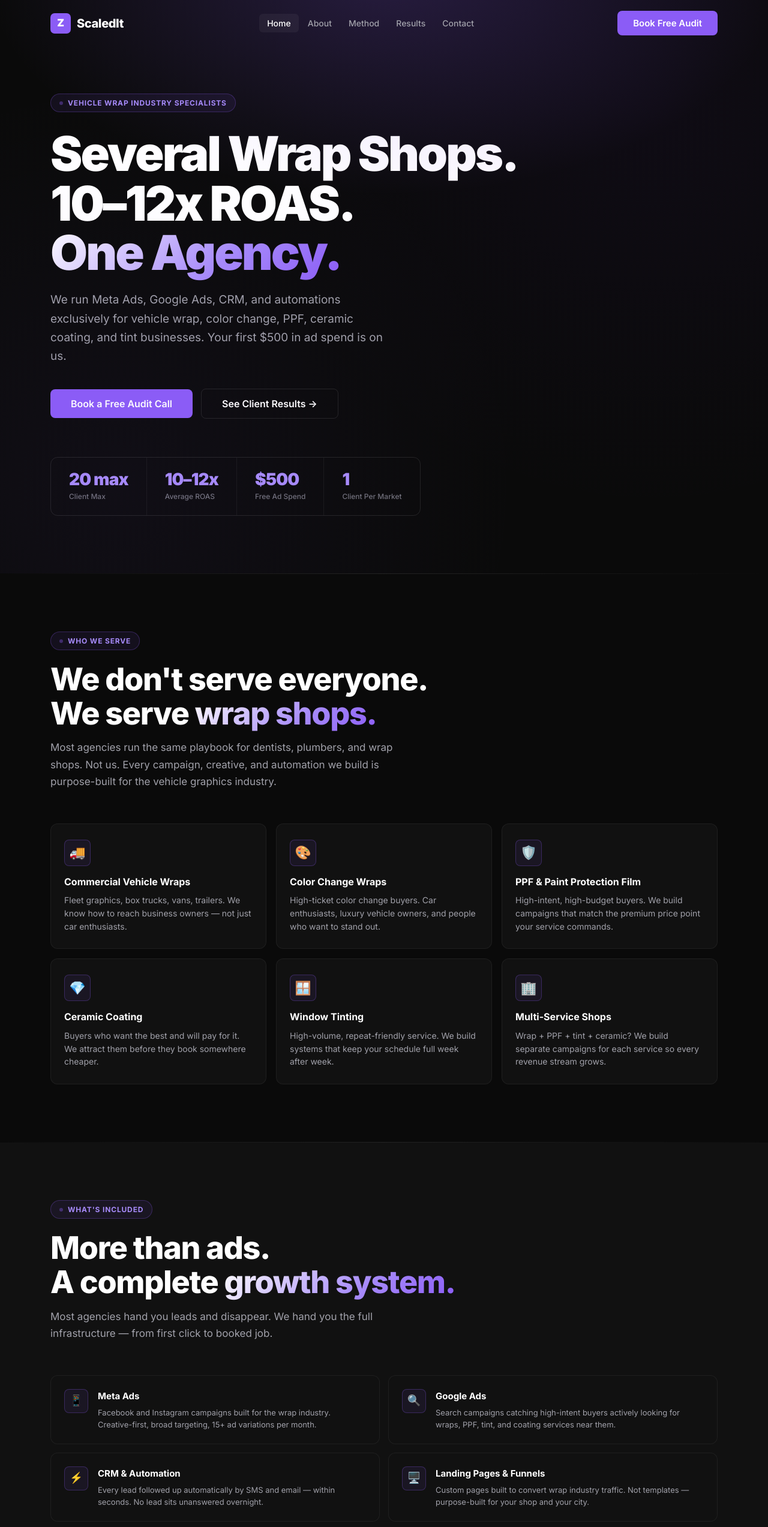
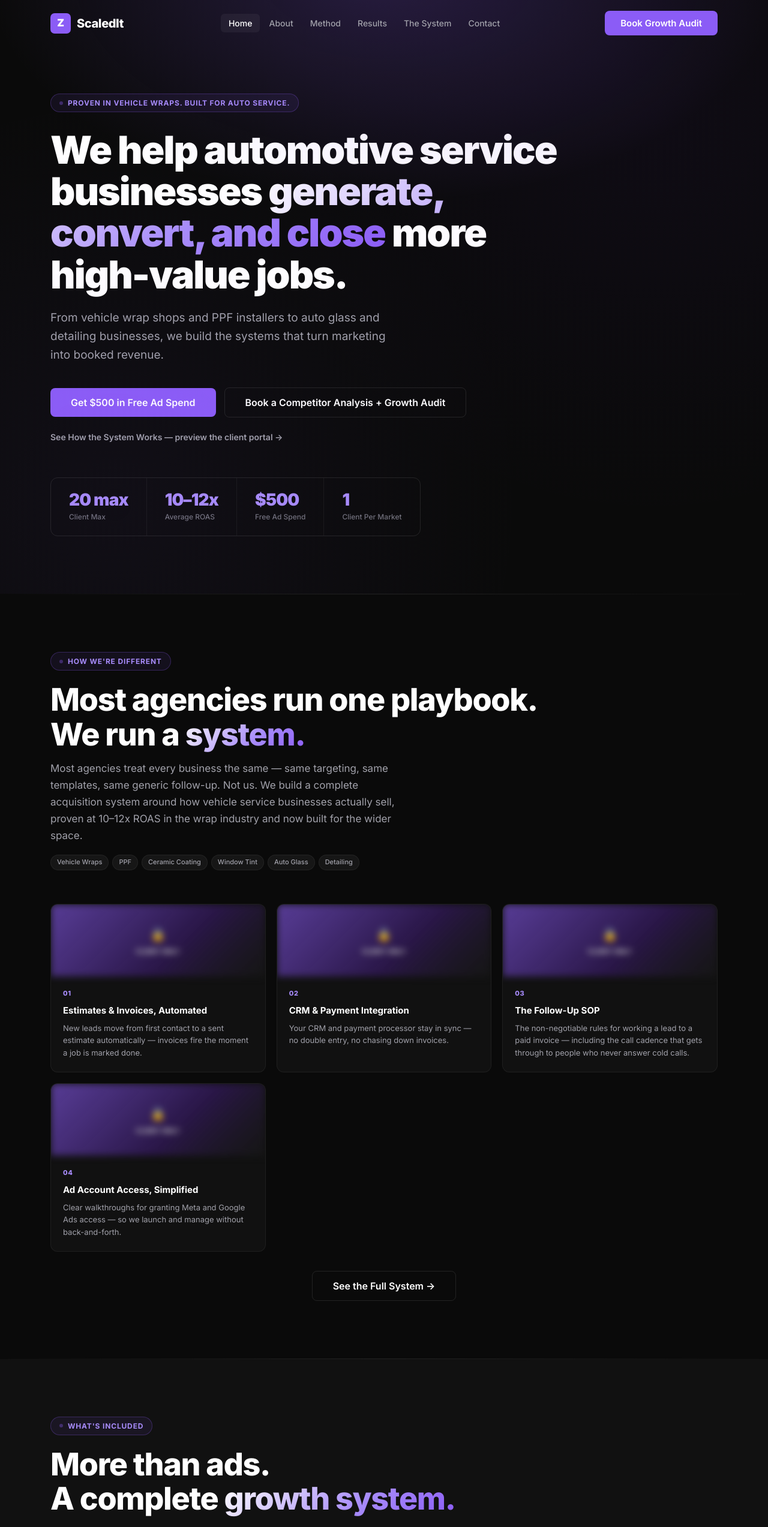
Before and after one commit to zcommerceincofficial-prog/zscaledit-website, a plain HTML site: page index.html in a window 1280 px wide. Shown: the top 2546 px of the page at 60% size. Drawn offline with Linux system fonts and the light colour scheme.

Commit message:
Reposition site from wrap-shop-exclusive to vehicle service businesses
Broaden messaging across hero, about, method, contact, and exclusivity
copy so wraps read as proof/authority rather than a hard boundary.
Add a sanitized system-preview page teasing the client onboarding
portal, link it site-wide via nav/footer, and merge the homepage
"Who We Serve" section with a blurred preview of the system. Drop the
explicit active-client count from the Results stats in favor of
states/ad-spend/ROAS/capacity.

```diff
--- a/assets/css/style.css
+++ b/assets/css/style.css
@@ -220,12 +220,12 @@ button { font-family: inherit; cursor: pointer; }
 }
 .hero__label { margin-bottom: 28px; }
 .hero h1 {
-  font-size: clamp(42px, 7vw, 80px);
+  font-size: clamp(36px, 5.4vw, 64px);
   font-weight: 900;
-  letter-spacing: -0.036em;
-  line-height: 1.03;
+  letter-spacing: -0.03em;
+  line-height: 1.08;
   margin-bottom: 22px;
-  max-width: 820px;
+  max-width: 880px;
 }
 .hero__sub {
   font-size: clamp(15px, 1.8vw, 19px);
@@ -236,8 +236,14 @@ button { font-family: inherit; cursor: pointer; }
 }
 .hero__actions {
   display: flex; align-items: center; gap: 14px;
-  flex-wrap: wrap; margin-bottom: 64px;
+  flex-wrap: wrap; margin-bottom: 20px;
 }
+.hero__tertiary {
+  display: inline-flex; align-items: center; gap: 6px;
+  font-size: 14px; font-weight: 600; color: var(--text-3);
+  margin-bottom: 56px; transition: color var(--t);
+}
+.hero__tertiary:hover { color: var(--purple-light); }
 .hero__stats {
   display: flex; flex-wrap: wrap;
   border: 1px solid var(--border-2);
@@ -565,6 +571,38 @@ button { font-family: inherit; cursor: pointer; }
 }
 .footer__bottom p { font-size: 13px; color: var(--text-4); }
 
+/* ── System preview page ── */
+.preview-grid {
+  display: grid; grid-template-columns: repeat(3, 1fr); gap: 18px;
+}
+.preview-card {
+  background: var(--bg-2); border: 1px solid var(--border);
+  border-radius: var(--radius); overflow: hidden;
+  transition: border-color 0.25s, transform 0.25s;
+}
+.preview-card:hover { border-color: var(--purple-border); transform: translateY(-2px); }
+.preview-card__thumb {
+  position: relative; height: 120px;
+  background: linear-gradient(135deg, rgba(139,92,246,0.35), rgba(109,40,217,0.15) 60%, var(--bg-3));
+  filter: blur(6px);
+  display: flex; align-items: center; justify-content: center;
+}
+.preview-card__lock {
+  position: absolute; inset: 0;
+  display: flex; flex-direction: column; align-items: center; justify-content: center;
+  gap: 4px; backdrop-filter: blur(0px); filter: none;
+}
+.preview-card__lock .icon { font-size: 20px; }
+.preview-card__lock .label {
+  font-size: 10px; font-weight: 700; color: #fff;
+  text-transform: uppercase; letter-spacing: 0.06em;
+  text-shadow: 0 1px 4px rgba(0,0,0,0.6);
+}
+.preview-card__body { padding: 20px 20px 22px; }
+.preview-card__n { font-size: 11px; font-weight: 800; color: var(--purple-light); letter-spacing: 0.06em; margin-bottom: 8px; }
+.preview-card h4 { font-size: 15px; font-weight: 700; margin-bottom: 7px; }
+.preview-card p { font-size: 13px; color: var(--text-3); line-height: 1.55; }
+
 /* ── Method page specifics ── */
 .method-step {
   display: grid; grid-template-columns: 80px 1fr;
@@ -622,6 +660,7 @@ button { font-family: inherit; cursor: pointer; }
   .two-col { grid-template-columns: 1fr; gap: 40px; }
   .coverage-grid { grid-template-columns: repeat(2, 1fr); }
   .included-grid { grid-template-columns: repeat(2, 1fr); }
+  .preview-grid { grid-template-columns: repeat(2, 1fr); }
 }
 
 @media (max-width: 768px) {
@@ -644,6 +683,8 @@ button { font-family: inherit; cursor: pointer; }
   .method-step { grid-template-columns: 1fr; gap: 8px; }
   .method-step__n { font-size: 40px; }
   .included-grid { grid-template-columns: 1fr; }
+  .preview-grid { grid-template-columns: 1fr; }
+  .hero__tertiary { white-space: normal; }
   .coverage-grid { grid-template-columns: 1fr; }
 }
 
--- a/index.html
+++ b/index.html
@@ -3,16 +3,16 @@
 <head>
   <meta charset="UTF-8">
   <meta name="viewport" content="width=device-width, initial-scale=1.0">
-  <title>ZScaledIt — Growth Systems for Vehicle Wrap Shops</title>
-  <meta name="description" content="The only ad agency built exclusively for vehicle wrap, PPF, ceramic coating, and tint businesses. Meta Ads, Google Ads, CRM + automations. First $500 in ad spend on us.">
+  <title>ZScaledIt — Customer Acquisition Systems for Vehicle Service Businesses</title>
+  <meta name="description" content="We build customer acquisition and sales systems for vehicle service businesses — wrap shops, PPF installers, auto glass, and detailing. Meta Ads, Google Ads, CRM + automations. First $500 in ad spend on us.">
   <link rel="canonical" href="https://www.zscaledit.com/">
-  <meta property="og:title" content="ZScaledIt — Growth Systems for Wrap Shops">
-  <meta property="og:description" content="Several wrap shops. 10–12x ROAS. The only agency built exclusively for the vehicle wrap industry.">
+  <meta property="og:title" content="ZScaledIt — Customer Acquisition Systems for Vehicle Service Businesses">
+  <meta property="og:description" content="Proven on vehicle wrap shops at 10–12x ROAS. Built for any automotive service business ready to turn marketing into booked revenue.">
   <meta property="og:url" content="https://www.zscaledit.com/">
   <meta property="og:type" content="website">
   <meta name="twitter:card" content="summary_large_image">
-  <meta name="twitter:title" content="ZScaledIt — Growth Systems for Wrap Shops">
-  <meta name="twitter:description" content="Several wrap shops. 10–12x ROAS. The only agency built for the vehicle wrap industry.">
+  <meta name="twitter:title" content="ZScaledIt — Customer Acquisition Systems for Vehicle Service Businesses">
+  <meta name="twitter:description" content="Proven on vehicle wrap shops at 10–12x ROAS. Built for any automotive service business ready to turn marketing into booked revenue.">
   <link rel="preconnect" href="https://fonts.googleapis.com">
   <link rel="preconnect" href="https://fonts.gstatic.com" crossorigin>
   <link href="https://fonts.googleapis.com/css2?family=Inter:wght@400;500;600;700;800;900&display=swap" rel="stylesheet" media="print" onload="this.media='all'">
@@ -23,12 +23,12 @@
     "@context": "https://schema.org",
     "@type": ["LocalBusiness", "ProfessionalService"],
     "name": "ZScaledIt",
-    "description": "Meta Ads and full growth systems built exclusively for vehicle wrap, PPF, ceramic coating, and tint businesses nationwide.",
+    "description": "Customer acquisition and sales systems for vehicle service businesses nationwide — vehicle wraps, PPF, ceramic coating, tint, auto glass, and detailing.",
     "url": "https://www.zscaledit.com",
     "email": "info@zscaledit.com",
     "areaServed": { "@type": "Country", "name": "US" },
     "founder": { "@type": "Person", "name": "Izaiah Jackson" },
-    "knowsAbout": ["Meta Ads", "Google Ads", "Vehicle Wraps", "PPF", "Ceramic Coating", "CRM Automation"]
+    "knowsAbout": ["Meta Ads", "Google Ads", "Vehicle Wraps", "PPF", "Ceramic Coating", "Auto Glass", "Vehicle Detailing", "CRM Automation", "Customer Acquisition Systems"]
   }
   </script>
 </head>
@@ -46,10 +46,11 @@
       <li><a href="about.html">About</a></li>
       <li><a href="method.html">Method</a></li>
       <li><a href="results.html">Results</a></li>
+      <li><a href="system-preview.html">The System</a></li>
       <li><a href="contact.html">Contact</a></li>
     </ul>
     <div class="nav__actions">
-      <a href="contact.html" class="btn btn-primary">Book Free Audit</a>
+      <a href="contact.html" class="btn btn-primary">Book Growth Audit</a>
       <button class="nav__toggle" id="navToggle" aria-label="Open menu">
         <span></span><span></span><span></span>
       </button>
@@ -64,21 +65,23 @@
   <a href="about.html">About</a>
   <a href="method.html">Method</a>
   <a href="results.html">Results</a>
+  <a href="system-preview.html">The System</a>
   <a href="contact.html">Contact</a>
-  <a href="contact.html" class="btn btn-primary">Book Free Audit</a>
+  <a href="contact.html" class="btn btn-primary">Book Growth Audit</a>
 </div>
 
 <!-- HERO -->
 <section class="hero">
   <div class="hero__glow"></div>
   <div class="container">
-    <div class="pill hero__label">Vehicle Wrap Industry Specialists</div>
-    <h1>Several Wrap Shops.<br>10–12x ROAS.<br><span class="gradient-text">One Agency.</span></h1>
-    <p class="hero__sub">We run Meta Ads, Google Ads, CRM, and automations exclusively for vehicle wrap, color change, PPF, ceramic coating, and tint businesses. Your first $500 in ad spend is on us.</p>
+    <div class="pill hero__label">Proven in Vehicle Wraps. Built for Auto Service.</div>
+    <h1>We help automotive service businesses <span class="gradient-text">generate, convert, and close</span> more high-value jobs.</h1>
+    <p class="hero__sub">From vehicle wrap shops and PPF installers to auto glass and detailing businesses, we build the systems that turn marketing into booked revenue.</p>
     <div class="hero__actions">
-      <a href="contact.html" class="btn btn-primary btn-lg">Book a Free Audit Call</a>
-      <a href="results.html" class="btn btn-outline btn-lg">See Client Results →</a>
+      <a href="contact.html" class="btn btn-primary btn-lg">Get $500 in Free Ad Spend</a>
+      <a href="contact.html" class="btn btn-outline btn-lg">Book a Competitor Analysis + Growth Audit</a>
     </div>
+    <a href="system-preview.html" class="hero__tertiary">See How the System Works — preview the client portal →</a>
     <div class="hero__stats">
       <div class="hero__stat">
         <div class="hero__stat-num">20 max</div>
@@ -102,45 +105,66 @@
 
 <div class="divider"></div>
 
-<!-- WHO WE SERVE -->
+<!-- HOW WE'RE DIFFERENT / SYSTEM SNEAK PEEK -->
 <section class="section">
   <div class="container">
     <div class="sh fade">
-      <div class="pill">Who We Serve</div>
-      <h2>We don't serve everyone.<br>We serve <span class="gradient-text">wrap shops.</span></h2>
-      <p>Most agencies run the same playbook for dentists, plumbers, and wrap shops. Not us. Every campaign, creative, and automation we build is purpose-built for the vehicle graphics industry.</p>
+      <div class="pill">How We're Different</div>
+      <h2>Most agencies run one playbook.<br>We run a <span class="gradient-text">system.</span></h2>
+      <p>Most agencies treat every business the same — same targeting, same templates, same generic follow-up. Not us. We build a complete acquisition system around how vehicle service businesses actually sell, proven at 10–12x ROAS in the wrap industry and now built for the wider space.</p>
+      <div class="tags" style="margin-top:18px;">
+        <span class="tag">Vehicle Wraps</span>
+        <span class="tag">PPF</span>
+        <span class="tag">Ceramic Coating</span>
+        <span class="tag">Window Tint</span>
+        <span class="tag">Auto Glass</span>
+        <span class="tag">Detailing</span>
+      </div>
     </div>
-    <div class="niche-grid">
-      <div class="niche-card fade">
-        <div class="niche-card__icon">🚚</div>
-        <h3>Commercial Vehicle Wraps</h3>
-        <p>Fleet graphics, box trucks, vans, trailers. We know how to reach business owners — not just car enthusiasts.</p>
+    <div class="preview-grid fade">
+      <div class="preview-card">
+        <div class="preview-card__thumb">
+          <div class="preview-card__lock"><span class="icon">🔒</span><span class="label">Client Only</span></div>
+        </div>
+        <div class="preview-card__body">
+          <div class="preview-card__n">01</div>
+          <h4>Estimates & Invoices, Automated</h4>
+          <p>New leads move from first contact to a sent estimate automatically — invoices fire the moment a job is marked done.</p>
+        </div>
       </div>
-      <div class="niche-card fade">
-        <div class="niche-card__icon">🎨</div>
-        <h3>Color Change Wraps</h3>
-        <p>High-ticket color change buyers. Car enthusiasts, luxury vehicle owners, and people who want to stand out.</p>
+      <div class="preview-card">
+        <div class="preview-card__thumb">
+          <div class="preview-card__lock"><span class="icon">🔒</span><span class="label">Client Only</span></div>
+        </div>
+        <div class="preview-card__body">
+          <div class="preview-card__n">02</div>
+          <h4>CRM & Payment Integration</h4>
+          <p>Your CRM and payment processor stay in sync — no double entry, no chasing down invoices.</p>
+        </div>
       </div>
-      <div class="niche-card fade">
-        <div class="niche-card__icon">🛡️</div>
-        <h3>PPF & Paint Protection Film</h3>
-        <p>High-intent, high-budget buyers. We build campaigns that match the premium price point your service commands.</p>
+      <div class="preview-card">
+        <div class="preview-card__thumb">
+          <div class="preview-card__lock"><span class="icon">🔒</span><span class="label">Client Only</span></div>
+        </div>
+        <div class="preview-card__body">
+          <div class="preview-card__n">03</div>
+          <h4>The Follow-Up SOP</h4>
+          <p>The non-negotiable rules for working a lead to a paid invoice — including the call cadence that gets through to people who never answer cold calls.</p>
+        </div>
       </div>
-      <div class="niche-card fade">
-        <div class="niche-card__icon">💎</div>
-        <h3>Ceramic Coating</h3>
-        <p>Buyers who want the best and will pay for it. We attract them before they book somewhere cheaper.</p>
+      <div class="preview-card">
+        <div class="preview-card__thumb">
+          <div class="preview-card__lock"><span class="icon">🔒</span><span class="label">Client Only</span></div>
+        </div>
+        <div class="preview-card__body">
+          <div class="preview-card__n">04</div>
+          <h4>Ad Account Access, Simplified</h4>
+          <p>Clear walkthroughs for granting Meta and Google Ads access — so we launch and manage without back-and-forth.</p>
+        </div>
       </div>
-      <div class="niche-card fade">
-        <div class="niche-card__icon">🪟</div>
-        <h3>Window Tinting</h3>
-        <p>High-volume, repeat-friendly service. We build systems that keep your schedule full week after week.</p>
-      </div>
-      <div class="niche-card fade">
-        <div class="niche-card__icon">🏢</div>
-        <h3>Multi-Service Shops</h3>
-        <p>Wrap + PPF + tint + ceramic? We build separate campaigns for each service so every revenue stream grows.</p>
-      </div>
+    </div>
+    <div style="text-align:center; margin-top:32px;" class="fade">
+      <a href="system-preview.html" class="btn btn-outline btn-lg">See the Full System →</a>
     </div>
   </div>
 </section>
@@ -160,14 +184,14 @@
         <div class="svc__icon">📱</div>
         <div>
           <h4>Meta Ads</h4>
-          <p>Facebook and Instagram campaigns built for the wrap industry. Creative-first, broad targeting, 15+ ad variations per month.</p>
+          <p>Facebook and Instagram campaigns built for vehicle service businesses. Creative-first, broad targeting, 15+ ad variations per month.</p>
         </div>
       </div>
       <div class="svc fade">
         <div class="svc__icon">🔍</div>
         <div>
           <h4>Google Ads</h4>
-          <p>Search campaigns catching high-intent buyers actively looking for wraps, PPF, tint, and coating services near them.</p>
+          <p>Search campaigns catching high-intent buyers actively looking for wraps, PPF, tint, auto glass, and detailing services near them.</p>
         </div>
       </div>
       <div class="svc fade">
@@ -181,7 +205,7 @@
         <div class="svc__icon">🖥️</div>
         <div>
           <h4>Landing Pages & Funnels</h4>
-          <p>Custom pages built to convert wrap industry traffic. Not templates — purpose-built for your shop and your city.</p>
+          <p>Custom pages built to convert vehicle service traffic. Not templates — purpose-built for your business and your city.</p>
         </div>
       </div>
       <div class="svc fade">
@@ -195,7 +219,7 @@
         <div class="svc__icon">🎯</div>
         <div>
           <h4>Marketing & Sales Consulting</h4>
-          <p>We help you close the leads that come in — offer positioning, follow-up scripts, sales process for wrap buyers.</p>
+          <p>We help you close the leads that come in — offer positioning, follow-up scripts, sales process for high-value vehicle service buyers.</p>
         </div>
       </div>
     </div>
@@ -210,7 +234,7 @@
     <div class="sh sh--center fade">
       <div class="pill">Real Numbers</div>
       <h2>Results that speak<br><span class="gradient-text">for themselves.</span></h2>
-      <p>Active clients across 7 states. Real wrap shops, real numbers, no inflated claims.</p>
+      <p>Active clients across 7 states. Real wrap shop numbers, no inflated claims — the same system now built for any vehicle service business.</p>
     </div>
     <div class="stats-row fade">
       <div class="stat-block">
@@ -243,8 +267,8 @@
   <div class="container">
     <div class="excl fade">
       <div class="pill">Exclusivity Model</div>
-      <h2>One wrap shop<br>per market. Period.</h2>
-      <p>When you work with ZScaledIt, we lock your territory. The shop down the street doesn't get our system, our creatives, or our strategy. Your competitive edge stays yours — not shared across three shops in the same city.</p>
+      <h2>One business<br>per market. Period.</h2>
+      <p>When you work with ZScaledIt, we lock your territory. The business down the street doesn't get our system, our creatives, or our strategy — even if they're in a different vehicle service niche. Your competitive edge stays yours — not shared across three shops in the same city.</p>
       <a href="contact.html" class="btn btn-primary btn-lg">Check If Your Market Is Open</a>
     </div>
   </div>
@@ -300,8 +324,8 @@
     <div class="cta-block fade">
       <div class="cta-offer">🎯 First $500 in ad spend — on us</div>
       <h2>Ready to see if your market is open?</h2>
-      <p>Book a free 30-minute audit call. No pitch. Just honest data on what's working in your market and exactly what we'd do for your shop.</p>
-      <a href="contact.html" class="btn btn-primary btn-lg">Book a Free Audit Call</a>
+      <p>Book a free 30-minute competitor analysis and growth audit. No pitch. Just honest data on what's working in your market and exactly what we'd do for your business.</p>
+      <a href="contact.html" class="btn btn-primary btn-lg">Book a Competitor Analysis + Growth Audit</a>
     </div>
   </div>
 </section>
@@ -314,7 +338,7 @@
         <div class="nav__logo__mark">Z</div>
         <span>ScaledIt</span>
       </a>
-      <p>The only growth agency built exclusively for the vehicle wrap industry — nationwide.</p>
+      <p>Customer acquisition and sales systems for vehicle service businesses — nationwide.</p>
     </div>
     <div class="footer__cols">
       <div class="footer__col">
@@ -324,6 +348,7 @@
           <li><a href="about.html">About</a></li>
           <li><a href="method.html">Method</a></li>
           <li><a href="results.html">Results</a></li>
+          <li><a href="system-preview.html">The System</a></li>
           <li><a href="contact.html">Contact</a></li>
         </ul>
       </div>
```
Also changed, not shown: about.html (+28 -25 lines), contact.html (+13 -10 lines), method.html (+19 -16 lines), privacy.html (+6 -3 lines), results.html (+17 -14 lines), system-preview.html (added, +198 -0 lines), terms.html (+6 -3 lines), 1 other file.
